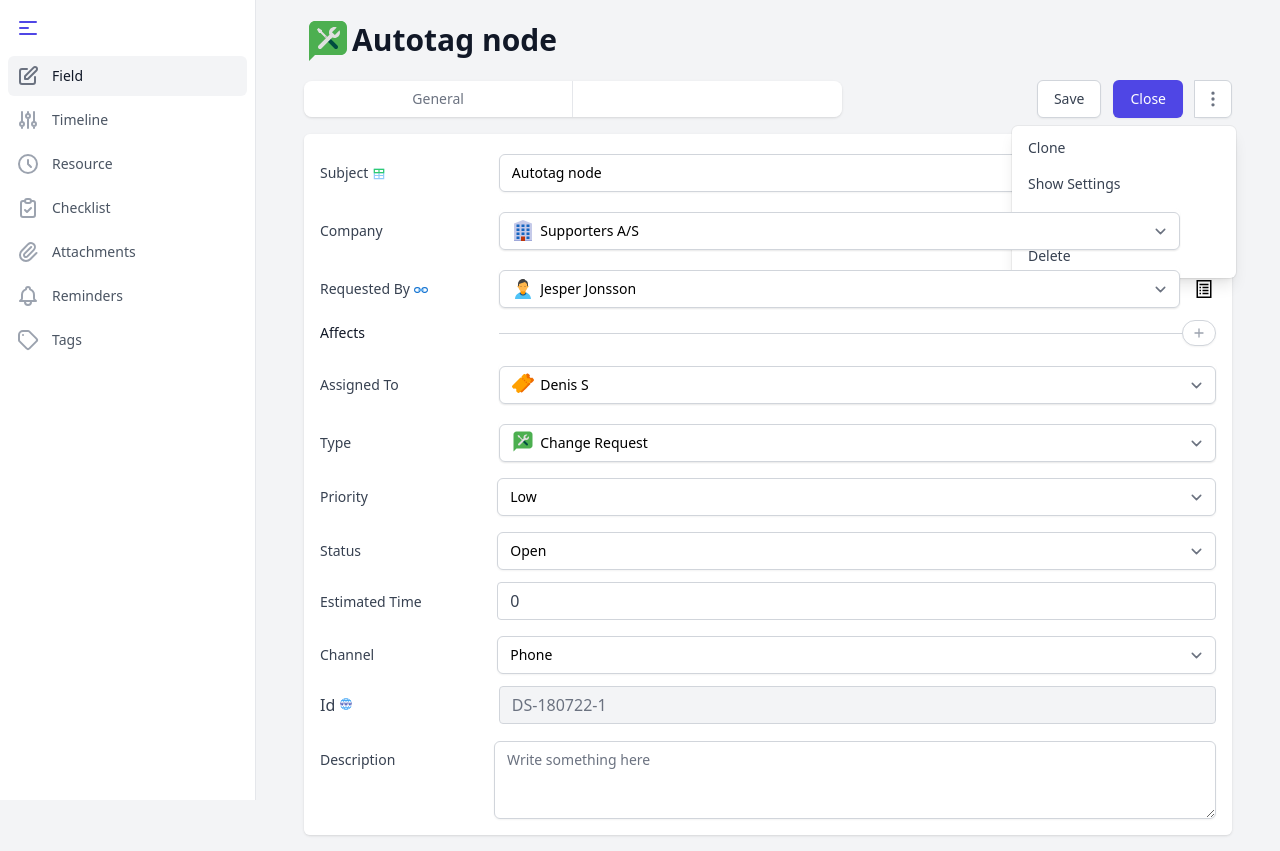
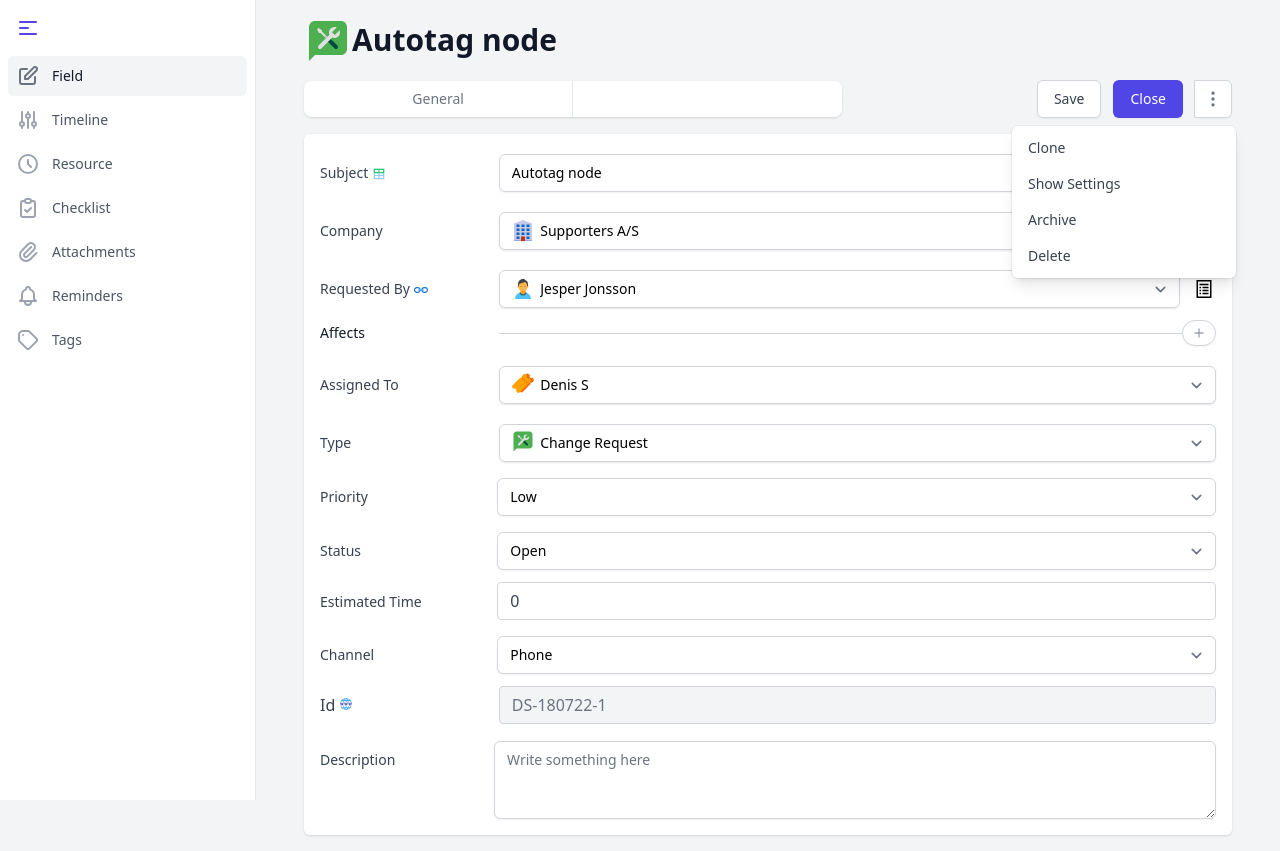
Before and after one commit to rjbhatt110/autotag, a Vue app: page / in a window 1280 px wide. Both pictures are taken after a click on the button "Open options". Built offline with nearby package versions, Linux system fonts and the light colour scheme; a web font is replaced by a local one.

Commit message:
menu z-index

```diff
--- a/src/App.vue
+++ b/src/App.vue
@@ -338,7 +338,7 @@
                     </button>
 
                     <div
-                      class="ml-3 relative z-0 inline-flex shadow-sm rounded-md"
+                      class="ml-3 relative z-1 inline-flex shadow-sm rounded-md"
                     >
                       <Menu as="div" class="-ml-px relative block">
                         <MenuButton
@@ -359,7 +359,7 @@
                           leave-to-class="transform opacity-0 scale-95"
                         >
                           <MenuItems
-                            class="origin-top-right absolute right-0 mt-2 -mr-1 w-56 rounded-md shadow-lg bg-white ring-1 ring-black ring-opacity-5 focus:outline-none"
+                            class="origin-top-right absolute right-0 mt-2 -mr-1 w-56 z-10 rounded-md shadow-lg bg-white ring-1 ring-black ring-opacity-5 focus:outline-none"
                           >
                             <div class="py-1">
                               <MenuItem
```
